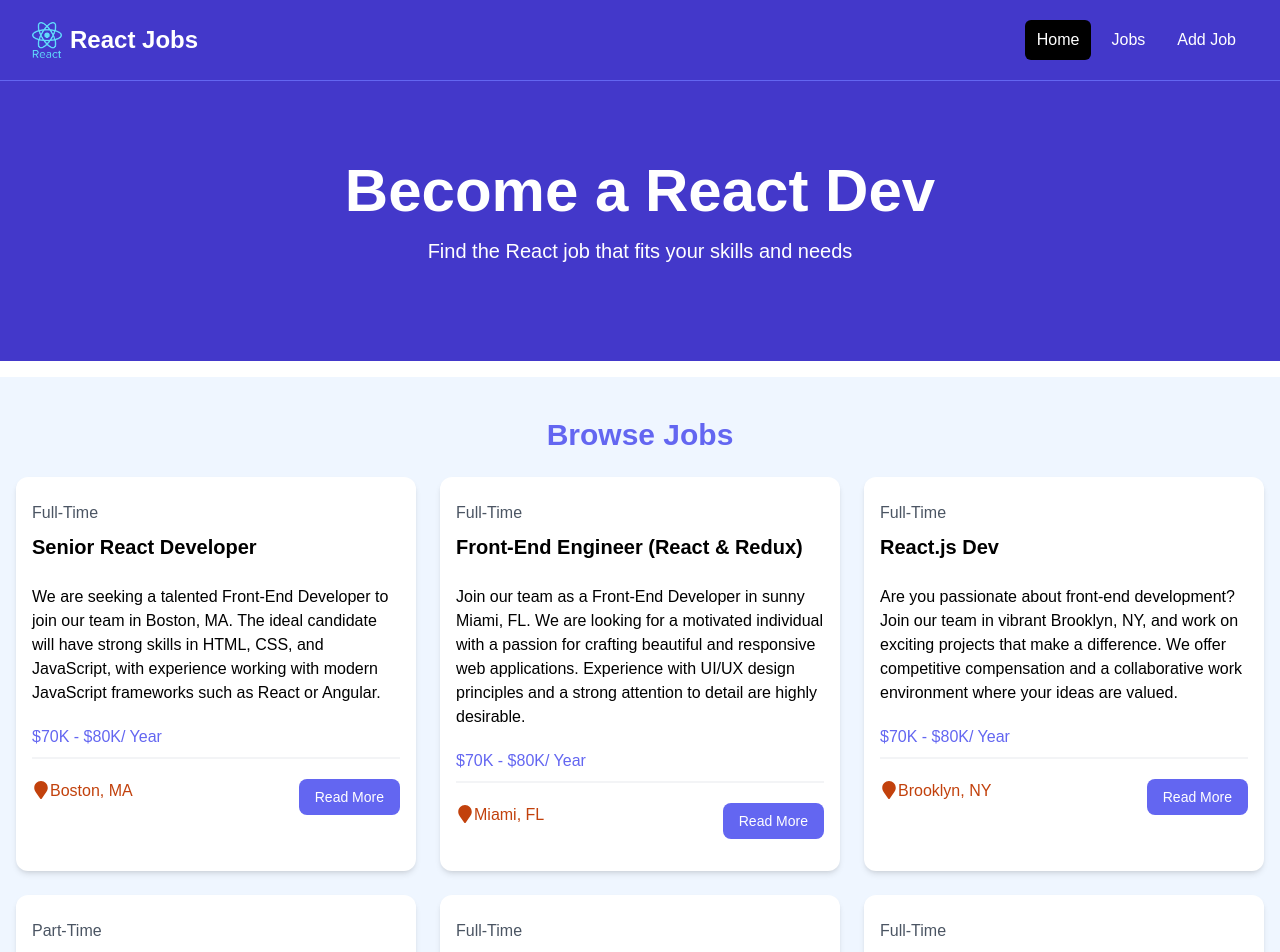
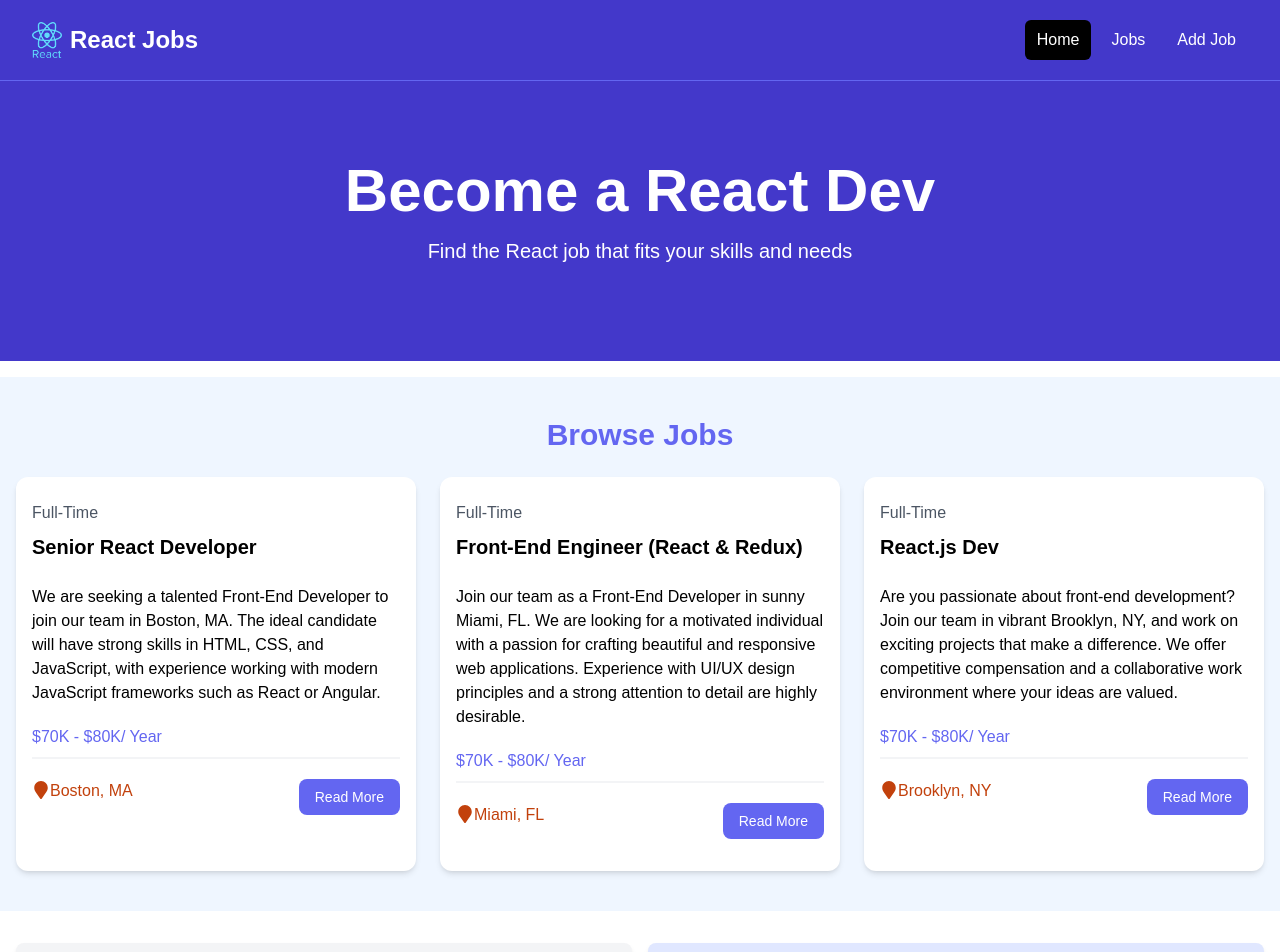
Before and after one commit to sanjayfernando83/React_Jobs, a React (Vite) app: page / in a window 1280 px wide. Shown: the top 952 px of the page. Built offline with nearby package versions, Linux system fonts and the light colour scheme; data requests are answered from the project's data file.

Commit message:
Limiting to 3 items based on page

```diff
--- a/src/components/JobHolder.jsx
+++ b/src/components/JobHolder.jsx
@@ -3,32 +3,33 @@ import { FaMapMarker } from 'react-icons/fa'
 import { useState, useEffect } from 'react'
 import { NavLink } from 'react-router-dom';
 
-import jobs from '../jobs.json'
+//import jobs from '../jobs.json'
 
-const JobHolder = ({isHome = false}) => {
+const JobHolder = ({isHome =false }) => {
 
 
-    /*
-    const [jobs,setJobs] = useState([]);
-    const [loading,setLoading] = useState(true);
+    const [jobs, setJobs] = useState([]);
+    const [loading, setLoading] = useState(true);
 
-    useEffect (() => {
+    useEffect(() => {
       const fetchJobs = async () => {
           try {
-            const res  = await fetch ('http://localhost:9999/jobs');
-            const data = await res.json();
-            setJobs(data);
+              const res = await fetch('http://localhost:9999/jobs');
+              const data = await res.json();
+              setLoading(false); // Set loading to false after successful fetch
+              isHome?setJobs(data.slice(0,3)): setJobs(data)  ;
+          } catch (E) {
+              console.log('Error fetching data', E);
           }
-          catch (E){
-            console.log('Error fetching data' , E);
-          }
-          finally {
-            setLoading(false);
-          }
-      }
+      };
+
       fetchJobs();
-    }, [] )
-    */
+  }, [isHome]); // Dependency array still includes isHome
+
+
+
+
+
 
     return <>
           <section className="bg-blue-50 px-4 py-10">
@@ -38,10 +39,10 @@ const JobHolder = ({isHome = false}) => {
                   </h2>
                   <div className="grid grid-cols-1 md:grid-cols-3 gap-6">
 
+                      {
 
-                      {jobs.map((job)=> (
+                          jobs.map((job) => (
 
-                          <>
 
                           <div className="bg-white rounded-xl shadow-md relative">
                           <div className="p-4">
@@ -55,7 +56,6 @@ const JobHolder = ({isHome = false}) => {
                               </div>
 
                               <h3 className="text-indigo-500 mb-2">{job.salary}/ Year</h3>
-
                               <div className="border border-gray-100 mb-5"></div>
 
                               <div className="flex flex-col lg:flex-row justify-between mb-4">
@@ -72,7 +72,6 @@ const JobHolder = ({isHome = false}) => {
                               </div>
                           </div>
                         </div>
-                        </>
                       ))}
 
                 </div>
--- a/src/jobs.json
+++ b/src/jobs.json
@@ -1,4 +1,5 @@
- [
+{
+  "jobs": [
     {
       "id": "1",
       "title": "Senior React Developer",
@@ -84,3 +85,4 @@
       }
     }
   ]
+}
--- a/src/pages/HomePage.jsx
+++ b/src/pages/HomePage.jsx
@@ -9,7 +9,7 @@ const HomePage = () => {
   return (
     <>
         <Hero></Hero>
-        <JobHolder isHome='true' ></JobHolder>
+        <JobHolder isHome={true} ></JobHolder>
         <Card></Card>
         <MoreJobs></MoreJobs>
     </>
--- a/src/pages/JobsPage.jsx
+++ b/src/pages/JobsPage.jsx
@@ -4,7 +4,7 @@ import JobHolder from '../components/JobHolder'
 const JobsPage = () => {
   return (
     <section className='bg-blue-50 px-4 py-6' >
-        <JobHolder isHome='false'></JobHolder>
+        <JobHolder isHome={false} ></JobHolder>
     </section>
   )
 }
```
